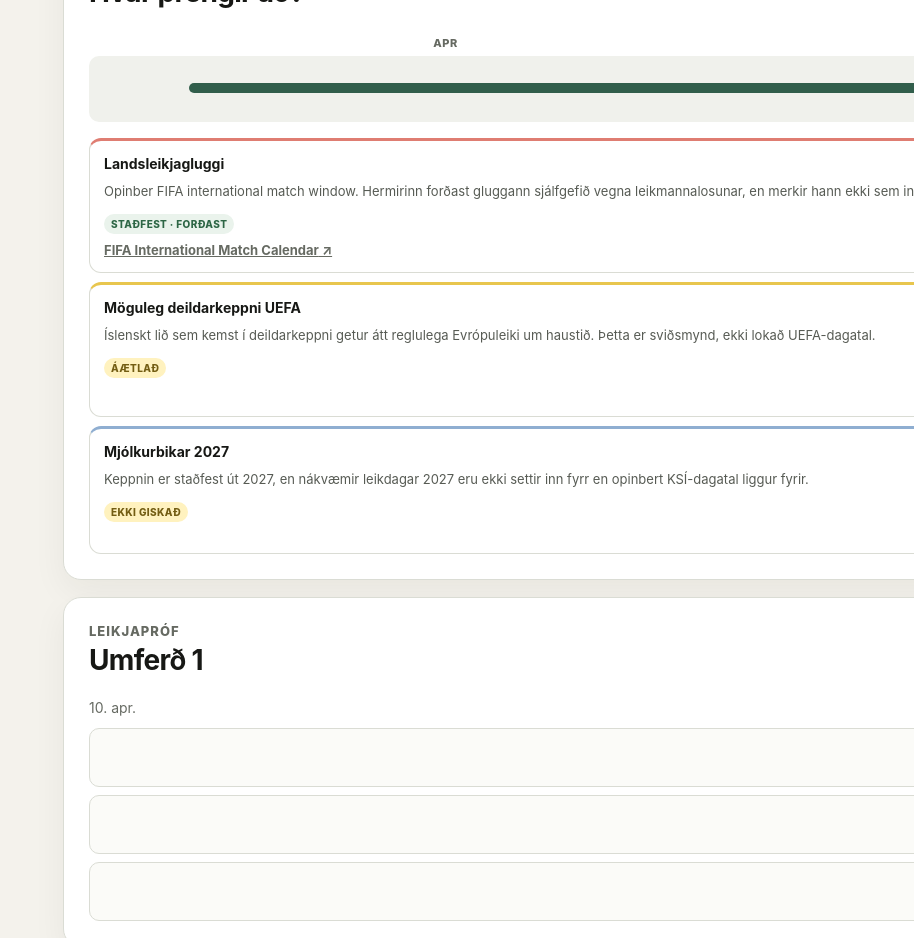
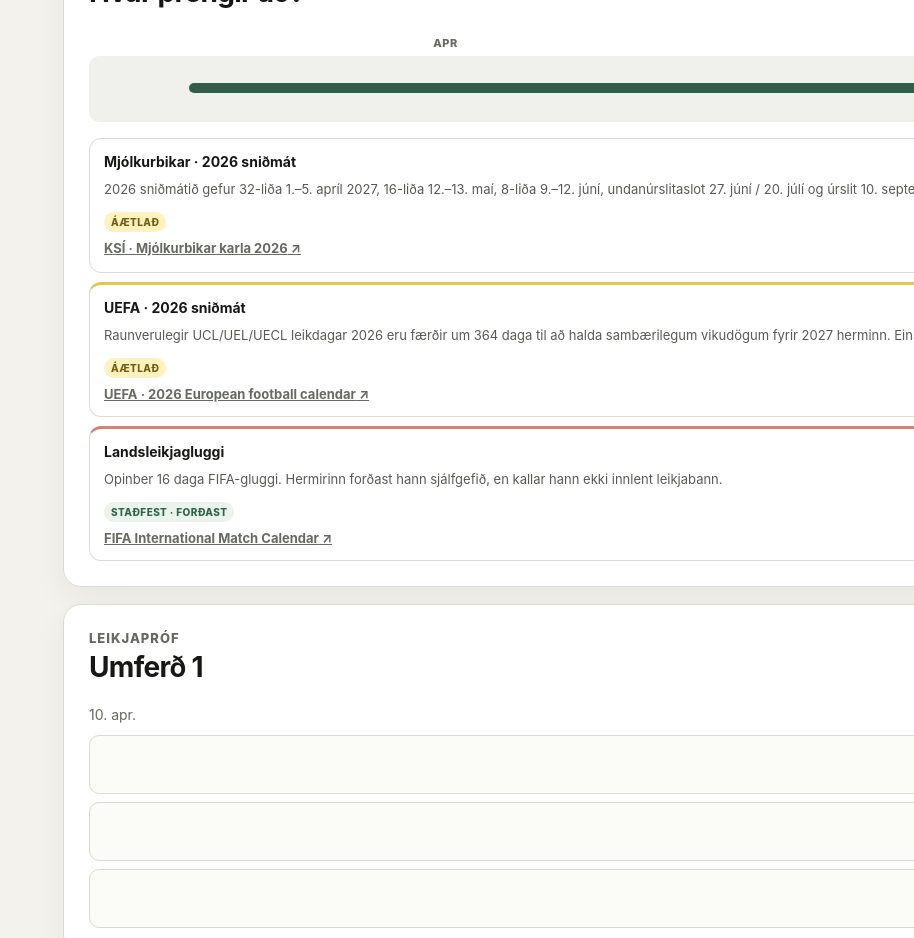
Before and after one commit to lollipop1234-code/besta-deild-hermir, a Next.js app: page / in a window 1280 px wide. Shown: the part 1380-2318 px from the top of the page, without its empty margins (366-1280 px from the left). Built offline with nearby package versions, Linux system fonts and the light colour scheme.

Commit message:
Use 2026 UEFA and cup calendars as 2027 templates

```diff
--- a/src/data/calendar-2027.ts
+++ b/src/data/calendar-2027.ts
@@ -1,9 +1,11 @@
 import type { CalendarBlock } from "@/lib/types";
 
+const uefa2026Source = "https://www.uefa.com/news-media/news/02a0-1f71bdf70a9a-b6067bd647f2-1000--2026-european-football-calendar-match-and-draw-dates-for-a/";
+const cup2026Source = "https://www.ksi.is/oll-mot/mot?id=7059738";
+
 // FIFA-gluggarnir eru opinberir landsliðsgluggar, en eru ekki sjálfkrafa
-// innlent leikjabann. Hermirinn forðast þá sjálfgefið sem sterka
-// dagskrárforsendu. UEFA 2027/28 dagsetningar eru enn vinnusviðsmynd þar til
-// UEFA birtir endanlegt leikdagatal.
+// innlent leikjabann. UEFA og Mjólkurbikar 2027 dagsetningar hér að neðan eru
+// hermisniðmát byggð á raunverulegri 2026 niðurröðun, ekki staðfest 2027 dagatal.
 export const calendar2027: CalendarBlock[] = [
   {
     id: "fifa-mar-2027",
@@ -16,6 +18,18 @@ export const calendar2027: CalendarBlock[] = [
     note: "Opinber FIFA international match window. Hermirinn forðast gluggann sjálfgefið vegna leikmannalosunar, en merkir hann ekki sem innlent leikjabann.",
     sourceLabel: "FIFA International Match Calendar",
     sourceUrl: "https://ipt.fifa.com/en/tournament-organisation/international-match-calendars",
+  },
+  {
+    id: "cup-template-2027",
+    label: "Mjólkurbikar · 2026 sniðmát",
+    start: "2027-04-01",
+    end: "2027-09-10",
+    kind: "cup",
+    constraint: "info",
+    confidence: "provisional",
+    note: "2026 sniðmátið gefur 32-liða 1.–5. apríl 2027, 16-liða 12.–13. maí, 8-liða 9.–12. júní, undanúrslitaslot 27. júní / 20. júlí og úrslit 10. september. Þetta er hermiforsenda þar til KSÍ birtir 2027 dagatal.",
+    sourceLabel: "KSÍ · Mjólkurbikar karla 2026",
+    sourceUrl: cup2026Source,
   },
   {
     id: "fifa-june-2027",
@@ -31,23 +45,27 @@ export const calendar2027: CalendarBlock[] = [
   },
   {
     id: "uefa-qualifying-2027",
-    label: "Evrópu-undankeppnir",
-    start: "2027-07-05",
-    end: "2027-08-29",
+    label: "UEFA · 2026 sniðmát",
+    start: "2027-07-07",
+    end: "2027-08-26",
     kind: "uefa",
     constraint: "info",
     confidence: "provisional",
-    note: "Vinnugluggi fyrir UCL/UEL/UECL Q1–play-off. Nákvæmir 2027/28 leikdagar eru ekki birtir enn og verða uppfærðir þegar UEFA staðfestir þá.",
+    note: "Raunverulegir UCL/UEL/UECL leikdagar 2026 eru færðir um 364 daga til að halda sambærilegum vikudögum fyrir 2027 herminn. Einstök UEFA-slot eru notuð í álagsreikningnum.",
+    sourceLabel: "UEFA · 2026 European football calendar",
+    sourceUrl: uefa2026Source,
   },
   {
     id: "uefa-league-phase-autumn-2027",
-    label: "Möguleg deildarkeppni UEFA",
-    start: "2027-09-01",
-    end: "2027-12-23",
+    label: "UEFA deildarkeppni · 2026 sniðmát",
+    start: "2027-09-08",
+    end: "2027-12-16",
     kind: "uefa",
     constraint: "info",
     confidence: "provisional",
-    note: "Íslenskt lið sem kemst í deildarkeppni getur átt reglulega Evrópuleiki um haustið. Þetta er sviðsmynd, ekki lokað UEFA-dagatal.",
+    note: "Haustleikdagar UCL og Conference League byggja á staðfestu 2026/27 dagatali UEFA, færðu yfir á sambærilega vikudaga 2027. Þetta er sviðsmynd, ekki staðfest 2027/28 dagatal.",
+    sourceLabel: "UEFA · 2026 European football calendar",
+    sourceUrl: uefa2026Source,
   },
   {
     id: "fifa-autumn-2027",
```
